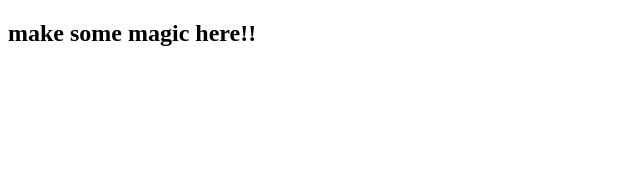
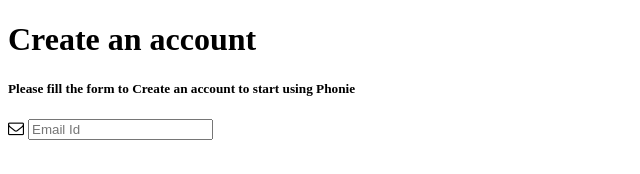
Before and after one commit to Oluwatobi-M/Circle-125-phonie, a plain HTML site: page index.html in a window 1280 px wide. Shown: the whole page, without its empty margins (0-640 px from the left). Drawn offline with Linux system fonts and the light colour scheme.

Commit message:
I wrote the first half of the basic HTML Phonie page.

```diff
--- a/index.html
+++ b/index.html
@@ -1,16 +1,23 @@
-<!DOCTYPE html>
+ <!DOCTYPE html>
 <html lang="en">
 <head>
     <meta charset="UTF-8">
     <meta http-equiv="X-UA-Compatible" content="IE=edge">
     <meta name="viewport" content="width=device-width, initial-scale=1.0">
-    <title>Name of chosen challenge</title>
+    <title>Phone</title>
 
     <link rel="stylesheet" href="style.css">
+    <link rel="stylesheet" href="https://stackpath.bootstrapcdn.com/font-awesome/4.7.0/css/font-awesome.min.css">
 </head>
 <body>
 
-    <h2>make some magic here!!</h2>
+    <div class="form-box">
+        <h1>Create an account</h1>
+        <h5>Please fill the form to Create an account to start using Phonie</h5>
+        <div class="input-box">
+            <i class="fa fa-envelope-o"></i>
+            <input type="email" placeholder="Email Id">
+        </div>
 
     <!-- // ============= EEND DO NOT EDIT ============== // -->
     <script src="index.mjs" type="module"></script>
```
Also changed, not shown: 2 other files.
